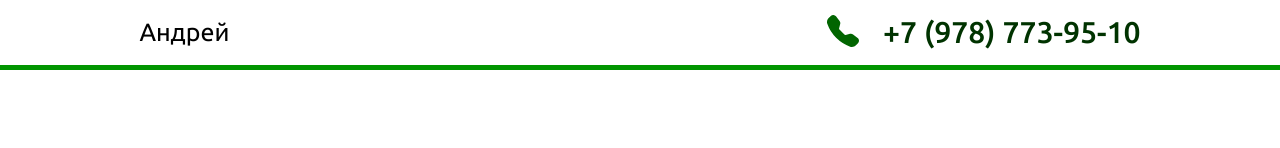
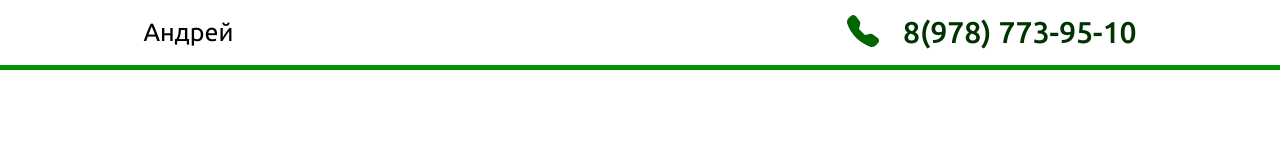
Before and after one commit to Sopleriba/electricSimferopol, a plain HTML site: page index.html in a window 1280 px wide. Shown: the top 148 px of the page. Drawn offline with Linux system fonts and the light colour scheme.

Commit message:
Update index.html

```diff
--- a/index.html
+++ b/index.html
@@ -24,7 +24,7 @@
         </div>
         <div class="nav_numb">
             <img src="telephone-fill.svg" alt="">
-            <a href="" onclick="copyPhoneNumber('89787739510')">+7 (978) 773-95-10</a>
+            <a href="" onclick="copyPhoneNumber('89787739510')">8(978) 773-95-10</a>
 
         </div>
 
```
